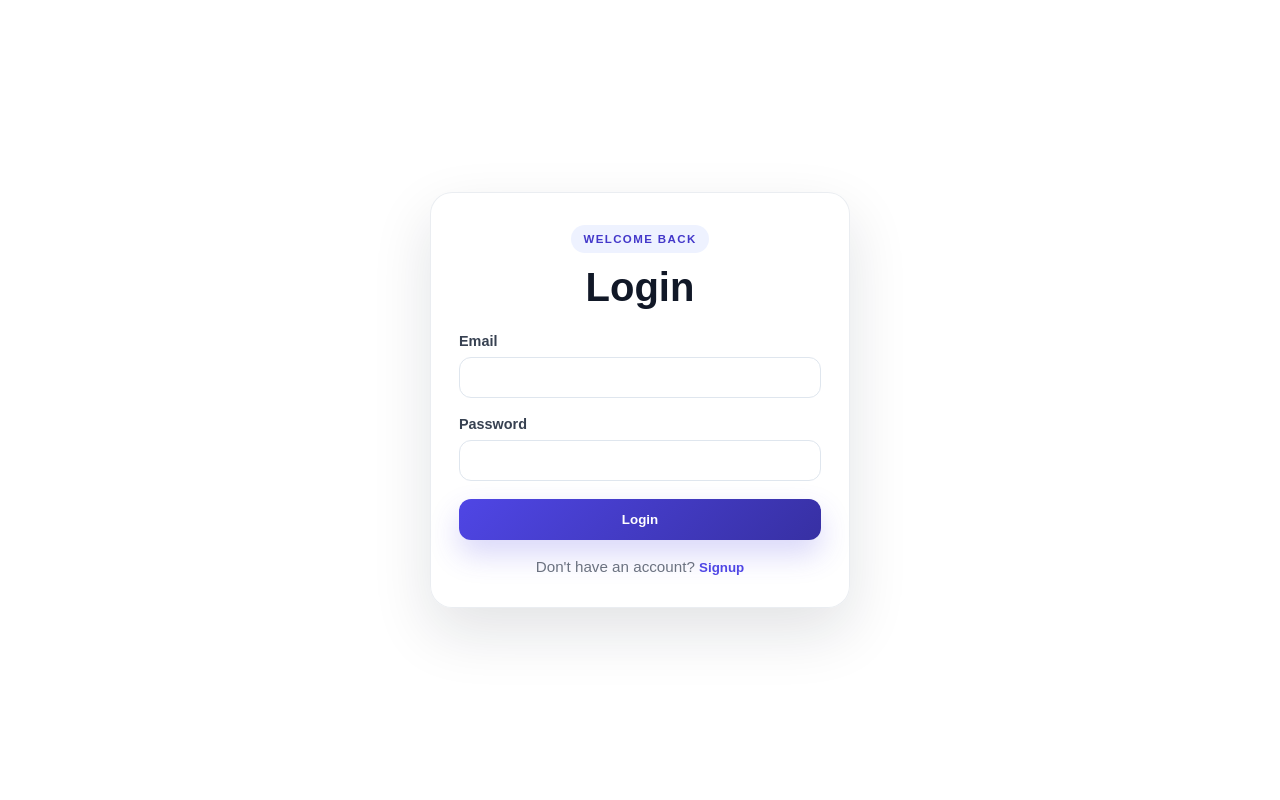
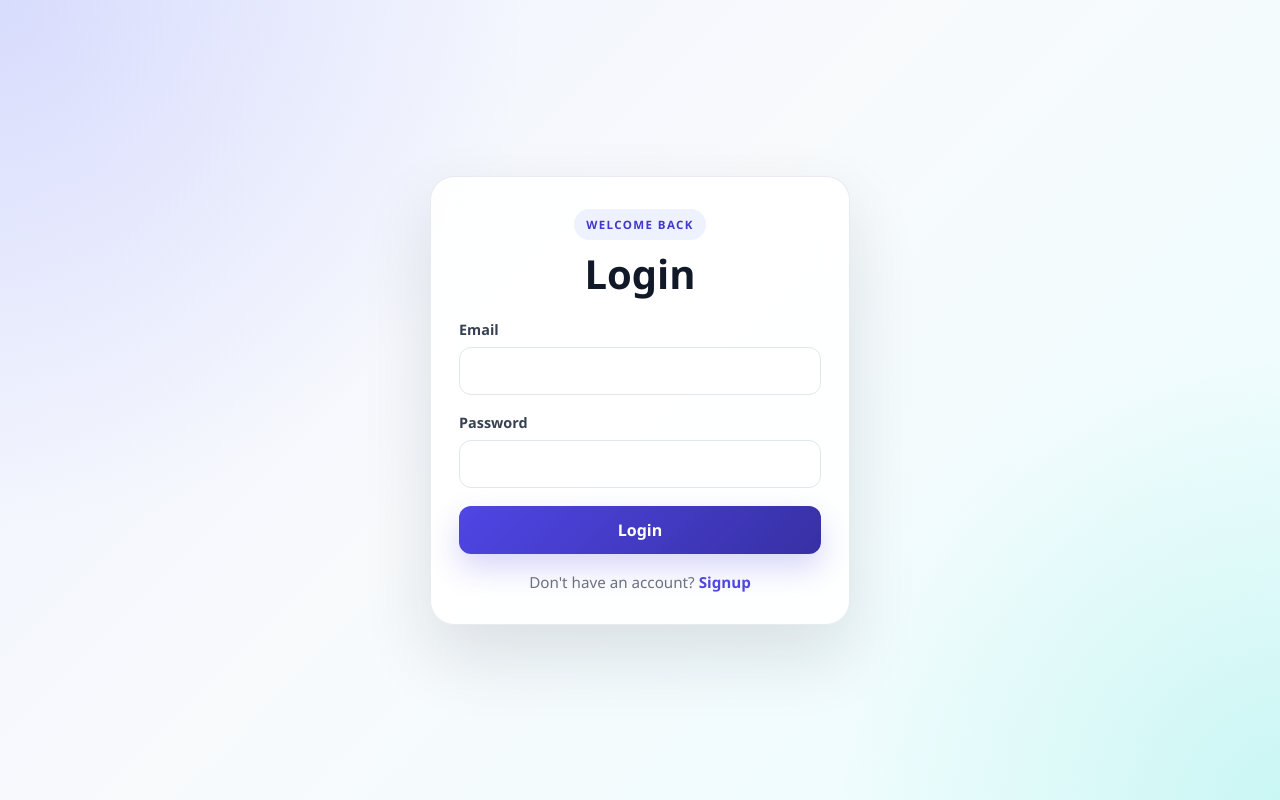
Before and after one commit to Deepak6205/task-management-app, a React app in the folder frontend/: page / in a window 1280 px wide. Built offline with nearby package versions, Linux system fonts and the light colour scheme; no server answers; the HTML template or start-up script is replaced by a standard one.

Commit message:
updated frontend design

```diff
--- a/frontend/src/components/TaskForm.css
+++ b/frontend/src/components/TaskForm.css
@@ -3,6 +3,7 @@
   border: 1px solid #edf2f7;
   border-radius: 18px;
   padding: 20px;
+  box-shadow: 0 18px 35px rgba(15, 23, 42, 0.04);
 }
 
 .task-form-card h2 {
@@ -38,6 +39,7 @@
   background: #ffffff;
   color: #111827;
   resize: vertical;
+  transition: border-color 0.2s ease, box-shadow 0.2s ease, transform 0.2s ease;
 }
 
 .form-textarea {
@@ -49,6 +51,7 @@
   outline: none;
   border-color: #6366f1;
   box-shadow: 0 0 0 4px rgba(99, 102, 241, 0.12);
+  transform: translateY(-1px);
 }
 
 .task-submit-btn {
@@ -59,6 +62,12 @@
   padding: 12px 17px;
   font-weight: 700;
   cursor: pointer;
+  transition: transform 0.2s ease, box-shadow 0.2s ease;
+  box-shadow: 0 12px 24px rgba(79, 70, 229, 0.22);
+}
+
+.task-submit-btn:hover {
+  transform: translateY(-2px);
 }
 
 .form-error {
@@ -67,3 +76,9 @@
   font-weight: 600;
   font-size: 0.92rem;
 }
+
+@media (max-width: 480px) {
+  .task-form-card {
+    padding: 16px;
+  }
+}
--- a/frontend/src/components/TaskItem.css
+++ b/frontend/src/components/TaskItem.css
@@ -4,6 +4,12 @@
   border-radius: 18px;
   padding: 18px;
   box-shadow: 0 14px 26px rgba(15, 23, 42, 0.04);
+  transition: transform 0.2s ease, box-shadow 0.2s ease;
+}
+
+.task-card:hover {
+  transform: translateY(-2px);
+  box-shadow: 0 18px 30px rgba(15, 23, 42, 0.06);
 }
 
 .task-card.completed {
@@ -64,6 +70,11 @@
   font-size: 0.82rem;
   font-weight: 700;
   cursor: pointer;
+  transition: transform 0.2s ease, opacity 0.2s ease;
+}
+
+.task-button:hover {
+  transform: translateY(-1px);
 }
 
 .task-button.edit {
@@ -85,3 +96,13 @@
   opacity: 0.6;
   cursor: default;
 }
+
+@media (max-width: 480px) {
+  .task-actions {
+    flex-direction: column;
+  }
+
+  .task-button {
+    width: 100%;
+  }
+}
--- a/frontend/src/index.css
+++ b/frontend/src/index.css
@@ -4,6 +4,52 @@
   box-sizing: border-box;
 }
 
+:root {
+  --bg-1: #eef2ff;
+  --bg-2: #f8fafc;
+  --bg-3: #ecfeff;
+  --surface: rgba(255, 255, 255, 0.82);
+  --card: #ffffff;
+  --primary: #4f46e5;
+  --primary-dark: #312e81;
+  --text: #111827;
+  --muted: #6b7280;
+  --border: #e5e7eb;
+  --success: #10b981;
+  --danger: #ef4444;
+  --warning: #f59e0b;
+  --shadow: 0 24px 60px rgba(15, 23, 42, 0.12);
+}
+
+html {
+  scroll-behavior: smooth;
+}
+
 body {
-  font-family: Arial, sans-serif;
+  margin: 0;
+  min-height: 100vh;
+  font-family: "Segoe UI", Tahoma, Geneva, Verdana, sans-serif;
+  color: var(--text);
+  background: linear-gradient(135deg, var(--bg-1) 0%, var(--bg-2) 45%, var(--bg-3) 100%);
 }
+
+button,
+input,
+textarea {
+  font: inherit;
+}
+
+button {
+  cursor: pointer;
+}
+
+#root {
+  min-height: 100vh;
+}
+
+h1,
+h2,
+h3,
+p {
+  margin: 0;
+}
--- a/frontend/src/pages/LoginPage.css
+++ b/frontend/src/pages/LoginPage.css
@@ -4,15 +4,18 @@
   align-items: center;
   justify-content: center;
   padding: 30px 20px;
+  background: radial-gradient(circle at top left, rgba(99, 102, 241, 0.16), transparent 35%),
+    radial-gradient(circle at bottom right, rgba(45, 212, 191, 0.18), transparent 30%);
 }
 
 .login-card {
   width: min(100%, 420px);
   background: rgba(255, 255, 255, 0.9);
-  border: 1px solid rgba(148, 163, 184, 0.2);
-  border-radius: 22px;
-  box-shadow: 0 24px 60px rgba(15, 23, 42, 0.12);
+  border: 1px solid rgba(148, 163, 184, 0.22);
+  border-radius: 24px;
+  box-shadow: 0 30px 70px rgba(15, 23, 42, 0.12);
   padding: 32px 28px;
+  backdrop-filter: blur(12px);
 }
 
 .auth-header {
@@ -64,13 +67,14 @@
   padding: 12px 14px;
   background: #ffffff;
   color: #111827;
-  transition: border-color 0.2s ease, box-shadow 0.2s ease;
+  transition: border-color 0.2s ease, box-shadow 0.2s ease, transform 0.2s ease;
 }
 
 .text-input:focus {
   outline: none;
   border-color: #6366f1;
   box-shadow: 0 0 0 4px rgba(99, 102, 241, 0.12);
+  transform: translateY(-1px);
 }
 
 .primary-button {
@@ -86,7 +90,8 @@
 }
 
 .primary-button:hover {
-  transform: translateY(-1px);
+  transform: translateY(-2px);
+  box-shadow: 0 16px 36px rgba(79, 70, 229, 0.28);
 }
 
 .auth-switch {
@@ -118,3 +123,10 @@
   font-size: 0.92rem;
   font-weight: 600;
 }
+
+@media (max-width: 480px) {
+  .login-card {
+    padding: 24px 18px;
+    border-radius: 18px;
+  }
+}
--- a/frontend/src/pages/SignupPage.css
+++ b/frontend/src/pages/SignupPage.css
@@ -4,15 +4,18 @@
   align-items: center;
   justify-content: center;
   padding: 30px 20px;
+  background: radial-gradient(circle at top left, rgba(99, 102, 241, 0.16), transparent 35%),
+    radial-gradient(circle at bottom right, rgba(45, 212, 191, 0.18), transparent 30%);
 }
 
 .signup-card {
   width: min(100%, 460px);
   background: rgba(255, 255, 255, 0.9);
-  border: 1px solid rgba(148, 163, 184, 0.2);
-  border-radius: 22px;
-  box-shadow: 0 24px 60px rgba(15, 23, 42, 0.12);
+  border: 1px solid rgba(148, 163, 184, 0.22);
+  border-radius: 24px;
+  box-shadow: 0 30px 70px rgba(15, 23, 42, 0.12);
   padding: 32px 28px;
+  backdrop-filter: blur(12px);
 }
 
 .signup-form {
@@ -40,13 +43,14 @@
   padding: 12px 14px;
   background: #ffffff;
   color: #111827;
-  transition: border-color 0.2s ease, box-shadow 0.2s ease;
+  transition: border-color 0.2s ease, box-shadow 0.2s ease, transform 0.2s ease;
 }
 
 .text-input:focus {
   outline: none;
   border-color: #6366f1;
   box-shadow: 0 0 0 4px rgba(99, 102, 241, 0.12);
+  transform: translateY(-1px);
 }
 
 .signup-button {
@@ -62,7 +66,8 @@
 }
 
 .signup-button:hover {
-  transform: translateY(-1px);
+  transform: translateY(-2px);
+  box-shadow: 0 16px 36px rgba(79, 70, 229, 0.28);
 }
 
 .signup-message {
@@ -78,3 +83,10 @@
   font-size: 0.92rem;
   font-weight: 600;
 }
+
+@media (max-width: 480px) {
+  .signup-card {
+    padding: 24px 18px;
+    border-radius: 18px;
+  }
+}
```
Also changed, not shown: frontend/src/pages/Dashboard.css (+17 -1 lines).
